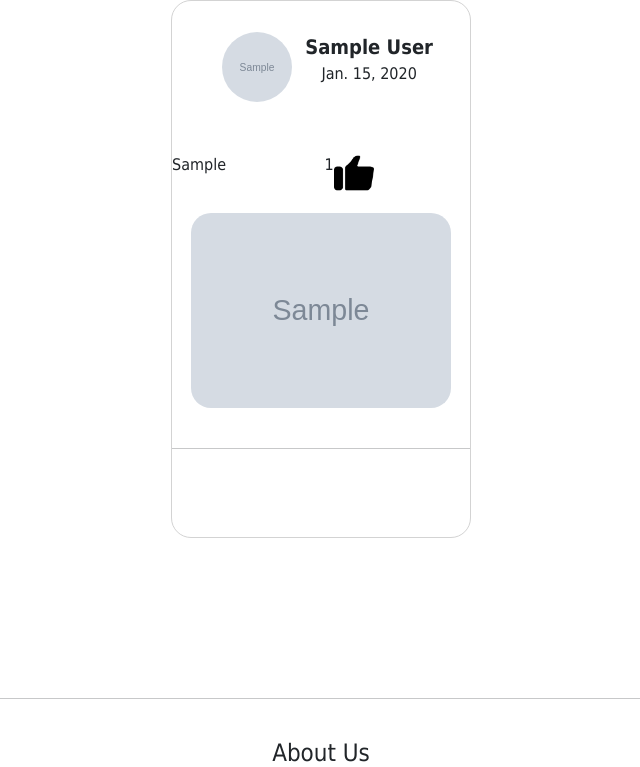
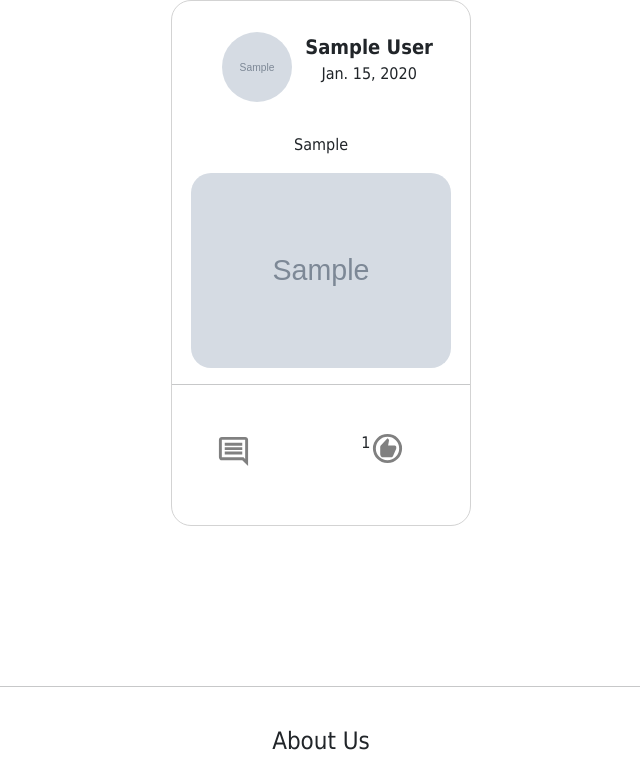
Before and after one commit to wajidkorkani/WYNNN, a Django app: page /home/ in a window 1280 px wide. Shown: the part 104-871 px from the top of the page, without its empty margins (319-959 px from the left). Run offline with Django 4.2, Linux system fonts and the light colour scheme; a user stored in the database is signed in; tables that the repository leaves empty hold one stand-in row (values such as "Sample post"); grey boxes marked "Sample" are stand-in pictures.

Commit message:
Post display design is changed and like and comments option is added.

```diff
--- a/Facebook_Clone_Application/templates/Core/home.html
+++ b/Facebook_Clone_Application/templates/Core/home.html
@@ -1,7 +1,7 @@
 {% extends "base.html" %}
 {% load static %}
 {% block head %}
-<title>Story Book</title>
+<title>WYNNN</title>
 
 <style>
     #userInfoSearchBox{
@@ -36,9 +36,12 @@
         display: flex;
         margin: 0 auto;
         width: 150px;
-        padding: 20px;
+        padding: 30px;
     }
-
+    #postComments{
+        margin: 0 auto;
+        padding: 30px;
+    }
     #linkBox{
         text-decoration: none;
         margin: 0 auto;
@@ -110,6 +113,12 @@
     h1{
         font-size: medium;
     }
+
+    #postCaption{
+        text-align: center;
+        padding-left: 25px;
+        padding-right: 25px;
+    }
 </style>
 
 {% endblock  %}
@@ -143,31 +152,43 @@
         </a>
     {% endif %}
     <br>
+    <div>
+        {% if post.capution %}
+            <p id="postCaption">{{ post.capution }}</p>
+        {% endif %}
+    </div>
+    {% if post.image %}
+        <img id="postImage" src="{{ post.image.url }}">
+    {% endif %}
+    <br>
+    <hr>
     <div id="infoContainer">
-        <div>
-            {% if post.capution %}
-            <p id="postCaption">{{ post.capution }}</p>
+
+        <div id="postComments">
+            {% if profile in post.likes.all %}
+                <a href="{% url 'postCommentsPage' post.id %}">
+                    <svg xmlns="http://www.w3.org/2000/svg" height="35px" viewBox="0 -960 960 960" width="35px" fill="black"><path d="M240-400h480v-80H240v80Zm0-120h480v-80H240v80Zm0-120h480v-80H240v80ZM880-80 720-240H160q-33 0-56.5-23.5T80-320v-480q0-33 23.5-56.5T160-880h640q33 0 56.5 23.5T880-800v720ZM160-320h594l46 45v-525H160v480Zm0 0v-480 480Z"/></svg>
+                </a>
+            {% else %}
+                <a href="{% url 'postCommentsPage' post.id %}">
+                    <svg xmlns="http://www.w3.org/2000/svg" height="35px" viewBox="0 -960 960 960" width="35px" fill="gray"><path d="M240-400h480v-80H240v80Zm0-120h480v-80H240v80Zm0-120h480v-80H240v80ZM880-80 720-240H160q-33 0-56.5-23.5T80-320v-480q0-33 23.5-56.5T160-880h640q33 0 56.5 23.5T880-800v720ZM160-320h594l46 45v-525H160v480Zm0 0v-480 480Z"/></svg>
+                </a>
             {% endif %}
         </div>
+
         <div id="ltbox">
-            {% if user in post.likes.all %}
+            {% if profile in post.likes.all %}
             <div style="display: flex; margin: 0 auto; max-width: 200px;">
-                <p>{{ post.likes.count }}  </p> <a href="{% url 'post_likes' post.id %}"><img style="width: 40px;"
-                        src="{% static 'images/like.png' %}" alt="Unlike"></a>
+                <p>{{ post.likes.count }}  </p> <a href="{% url 'post_likes' post.id %}"><svg xmlns="http://www.w3.org/2000/svg" height="35px" viewBox="0 -960 960 960" width="35px" fill="black"><path d="M360-240h220q17 0 31.5-8.5T632-272l84-196q2-5 3-10t1-10v-32q0-17-11.5-28.5T680-560H496l24-136q2-10-1-19t-10-16l-29-29-184 200q-8 8-12 18t-4 22v200q0 33 23.5 56.5T360-240ZM480-80q-83 0-156-31.5T197-197q-54-54-85.5-127T80-480q0-83 31.5-156T197-763q54-54 127-85.5T480-880q83 0 156 31.5T763-763q54 54 85.5 127T880-480q0 83-31.5 156T763-197q-54 54-127 85.5T480-80Zm0-80q134 0 227-93t93-227q0-134-93-227t-227-93q-134 0-227 93t-93 227q0 134 93 227t227 93Zm0-320Z"/></svg></a>
             </div>
             {% else %}
             <div style="display: flex; margin: 0 auto; max-width: 200px;">
-                <p>{{ post.likes.count }} </p> <a href="{% url 'post_likes' post.id %}"><img style="width: 40px;"
-                        src="{% static 'images/unlike.png' %}" alt="Like"></a>
+                <p>{{ post.likes.count }} </p> <a href="{% url 'post_likes' post.id %}"><svg xmlns="http://www.w3.org/2000/svg" height="35px" viewBox="0 -960 960 960" width="35px" fill="gray"><path d="M360-240h220q17 0 31.5-8.5T632-272l84-196q2-5 3-10t1-10v-32q0-17-11.5-28.5T680-560H496l24-136q2-10-1-19t-10-16l-29-29-184 200q-8 8-12 18t-4 22v200q0 33 23.5 56.5T360-240ZM480-80q-83 0-156-31.5T197-197q-54-54-85.5-127T80-480q0-83 31.5-156T197-763q54-54 127-85.5T480-880q83 0 156 31.5T763-763q54 54 85.5 127T880-480q0 83-31.5 156T763-197q-54 54-127 85.5T480-80Zm0-80q134 0 227-93t93-227q0-134-93-227t-227-93q-134 0-227 93t-93 227q0 134 93 227t227 93Zm0-320Z"/></svg></a>
             </div>
             {% endif %}
         </div>
     </div>
-    {% if post.image %}
-    <img id="postImage" src="{{ post.image.url }}">
-    {% endif %}
-    <br><br>
-    <hr><br><br>
+
     <br>
 </div>
 <br>
```
